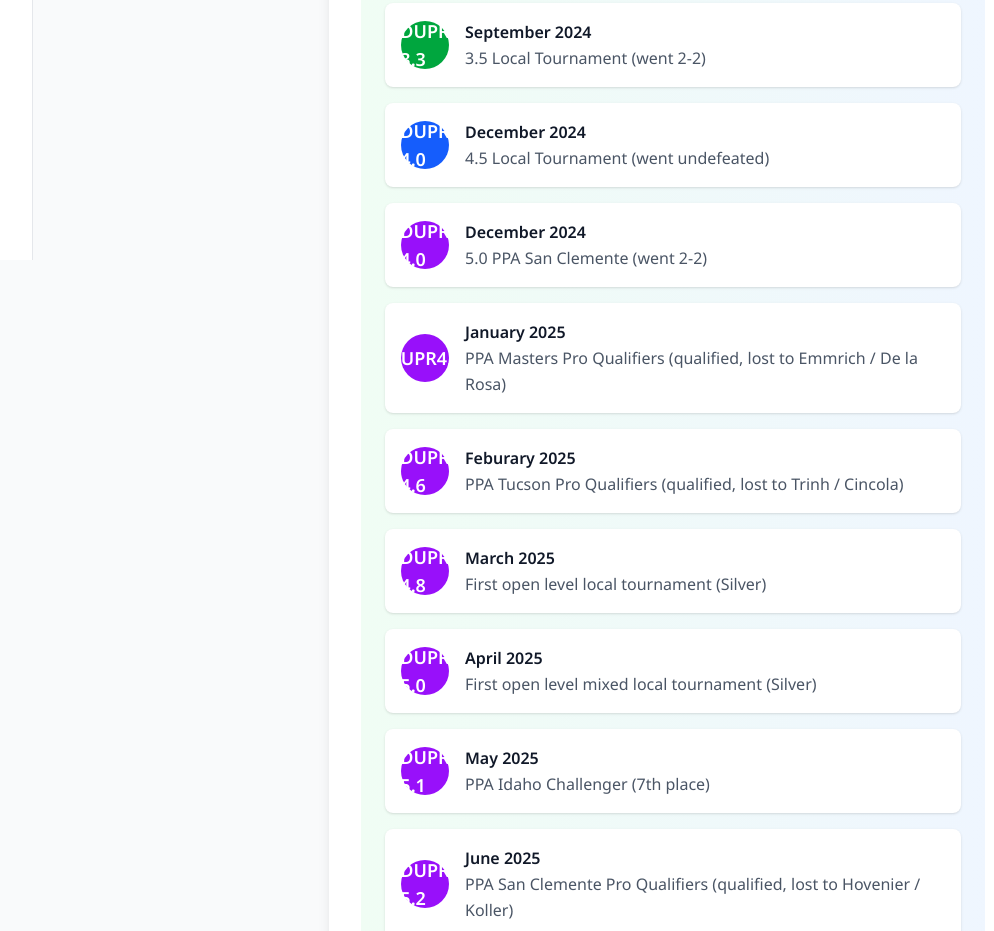
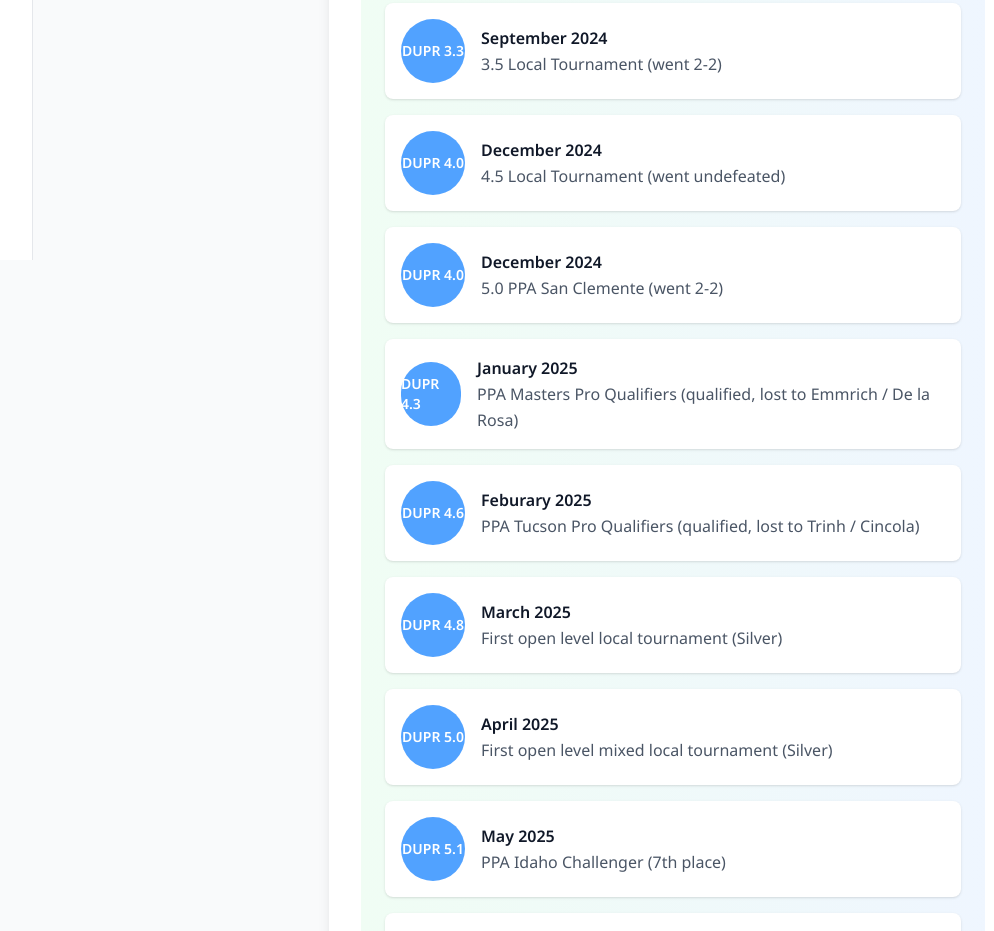
Before and after one commit to bertw2002/react-postgres-fullstack-template, a React (Vite) app: page /section/about in a window 1280 px wide. Shown: the part 540-1471 px from the top of the page, without its empty margins (223-1217 px from the left). Built offline with nearby package versions, Linux system fonts and the light colour scheme; a web font is replaced by a local one.

Commit message:
Update AboutMeSection.jsx

```diff
--- a/src/components/AboutMeSection.jsx
+++ b/src/components/AboutMeSection.jsx
@@ -25,70 +25,70 @@ function AboutMeSection() {
             <h4 className="text-lg font-semibold text-gray-900 mb-4 text-center">My Improvement Timeline</h4>
             <div className="space-y-4">
               <div className="flex items-center bg-white rounded-lg p-4 shadow-sm">
-                <div className="w-12 h-12 bg-green-600 rounded-full flex items-center justify-center text-white font-bold text-lg mr-4">DUPR 3.3</div>
+                <div className="w-16 h-16 bg-blue-400 rounded-full flex items-center justify-center text-white font-bold text-sm mr-4">DUPR 3.3</div>
                 <div>
                   <div className="font-semibold text-gray-900">September 2024</div>
                   <div className="text-gray-600">3.5 Local Tournament (went 2-2)</div>
                 </div>
               </div>
               <div className="flex items-center bg-white rounded-lg p-4 shadow-sm">
-                <div className="w-12 h-12 bg-blue-600 rounded-full flex items-center justify-center text-white font-bold text-lg mr-4">DUPR 4.0</div>
+                <div className="w-16 h-16 bg-blue-400 rounded-full flex items-center justify-center text-white font-bold text-sm mr-4">DUPR 4.0</div>
                 <div>
                   <div className="font-semibold text-gray-900">December 2024</div>
                   <div className="text-gray-600">4.5 Local Tournament (went undefeated)</div>
                 </div>
               </div>
               <div className="flex items-center bg-white rounded-lg p-4 shadow-sm">
-                <div className="w-12 h-12 bg-purple-600 rounded-full flex items-center justify-center text-white font-bold text-lg mr-4">DUPR 4.0</div>
+                <div className="w-16 h-16 bg-blue-400 rounded-full flex items-center justify-center text-white font-bold text-sm mr-4">DUPR 4.0</div>
                 <div>
                   <div className="font-semibold text-gray-900">December 2024</div>
                   <div className="text-gray-600">5.0 PPA San Clemente (went 2-2) </div>
                 </div>
               </div>
               <div className="flex items-center bg-white rounded-lg p-4 shadow-sm">
-                <div className="w-12 h-12 bg-purple-600 rounded-full flex items-center justify-center text-white font-bold text-lg mr-4">DUPR4.3</div>
+                <div className="w-16 h-16 bg-blue-400 rounded-full flex items-center justify-center text-white font-bold text-sm mr-4">DUPR 4.3</div>
                 <div>
                   <div className="font-semibold text-gray-900">January 2025</div>
                   <div className="text-gray-600">PPA Masters Pro Qualifiers (qualified, lost to Emmrich / De la Rosa) </div>
                 </div>
               </div>
               <div className="flex items-center bg-white rounded-lg p-4 shadow-sm">
-                <div className="w-12 h-12 bg-purple-600 rounded-full flex items-center justify-center text-white font-bold text-lg mr-4">DUPR 4.6</div>
+                <div className="w-16 h-16 bg-blue-400 rounded-full flex items-center justify-center text-white font-bold text-sm mr-4">DUPR 4.6</div>
                 <div>
                   <div className="font-semibold text-gray-900">Feburary 2025</div>
                   <div className="text-gray-600">PPA Tucson Pro Qualifiers (qualified, lost to Trinh / Cincola) </div>
                 </div>
               </div>
               <div className="flex items-center bg-white rounded-lg p-4 shadow-sm">
-                <div className="w-12 h-12 bg-purple-600 rounded-full flex items-center justify-center text-white font-bold text-lg mr-4">DUPR 4.8</div>
+                <div className="w-16 h-16 bg-blue-400 rounded-full flex items-center justify-center text-white font-bold text-sm mr-4">DUPR 4.8</div>
                 <div>
                   <div className="font-semibold text-gray-900">March 2025</div>
                   <div className="text-gray-600">First open level local tournament (Silver) </div>
                 </div>
               </div>
               <div className="flex items-center bg-white rounded-lg p-4 shadow-sm">
-                <div className="w-12 h-12 bg-purple-600 rounded-full flex items-center justify-center text-white font-bold text-lg mr-4">DUPR 5.0</div>
+                <div className="w-16 h-16 bg-blue-400 rounded-full flex items-center justify-center text-white font-bold text-sm mr-4">DUPR 5.0</div>
                 <div>
                   <div className="font-semibold text-gray-900">April 2025</div>
                   <div className="text-gray-600">First open level mixed local tournament (Silver) </div>
                 </div>
               </div>
               <div className="flex items-center bg-white rounded-lg p-4 shadow-sm">
-                <div className="w-12 h-12 bg-purple-600 rounded-full flex items-center justify-center text-white font-bold text-lg mr-4">DUPR 5.1</div>
+                <div className="w-16 h-16 bg-blue-400 rounded-full flex items-center justify-center text-white font-bold text-sm mr-4">DUPR 5.1</div>
                 <div>
                   <div className="font-semibold text-gray-900">May 2025</div>
                   <div className="text-gray-600">PPA Idaho Challenger (7th place) </div>
                 </div>
               </div>
               <div className="flex items-center bg-white rounded-lg p-4 shadow-sm">
-                <div className="w-12 h-12 bg-purple-600 rounded-full flex items-center justify-center text-white font-bold text-lg mr-4">DUPR 5.2</div>
+                <div className="w-16 h-16 bg-blue-400 rounded-full flex items-center justify-center text-white font-bold text-sm mr-4">DUPR 5.2</div>
                 <div>
                   <div className="font-semibold text-gray-900">June 2025</div>
                   <div className="text-gray-600">PPA San Clemente Pro Qualifiers (qualified, lost to Hovenier / Koller) </div>
                 </div>
               </div>
               <div className="flex items-center bg-white rounded-lg p-4 shadow-sm">
-                <div className="w-12 h-12 bg-purple-600 rounded-full flex items-center justify-center text-white font-bold text-lg mr-4">DUPR 5.3</div>
+                <div className="w-16 h-16 bg-blue-400 rounded-full flex items-center justify-center text-white font-bold text-sm mr-4">DUPR 5.3</div>
                 <div>
                   <div className="font-semibold text-gray-900">August 2025</div>
                   <div className="text-gray-600">PPA Las Vegas Pro Qualifiers (qualified for men's and mixed doubles) </div>
```
